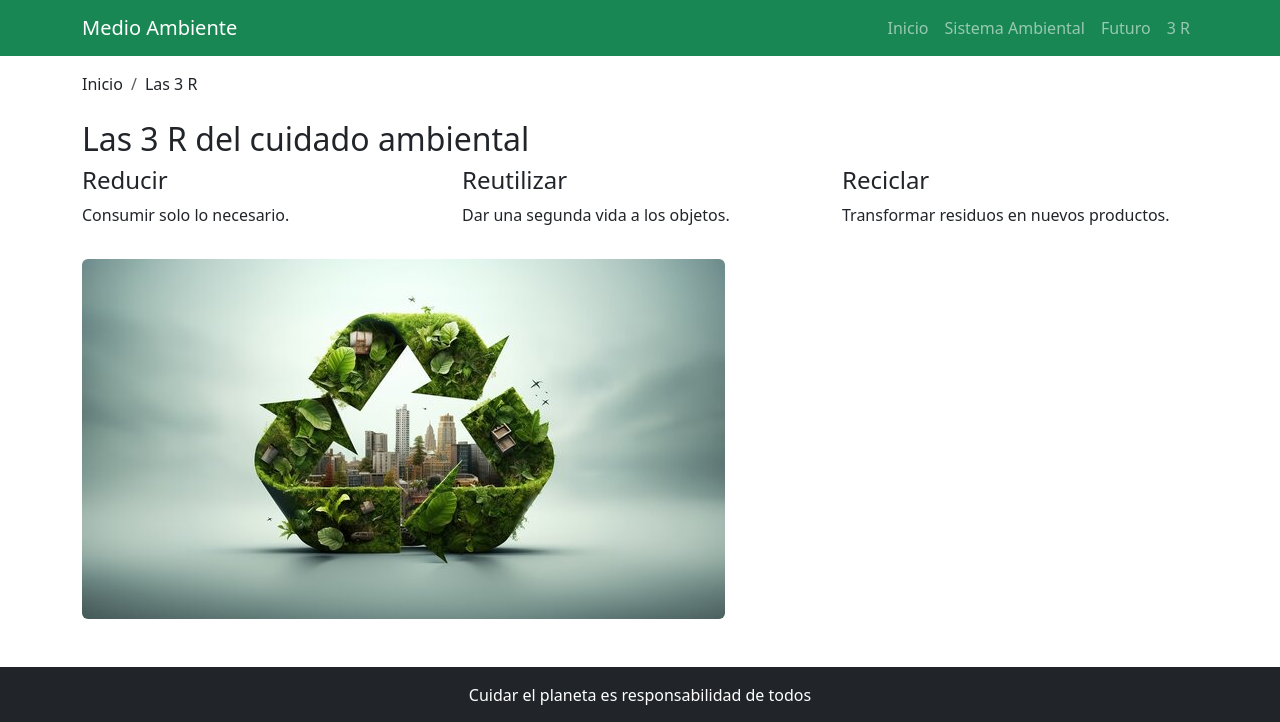
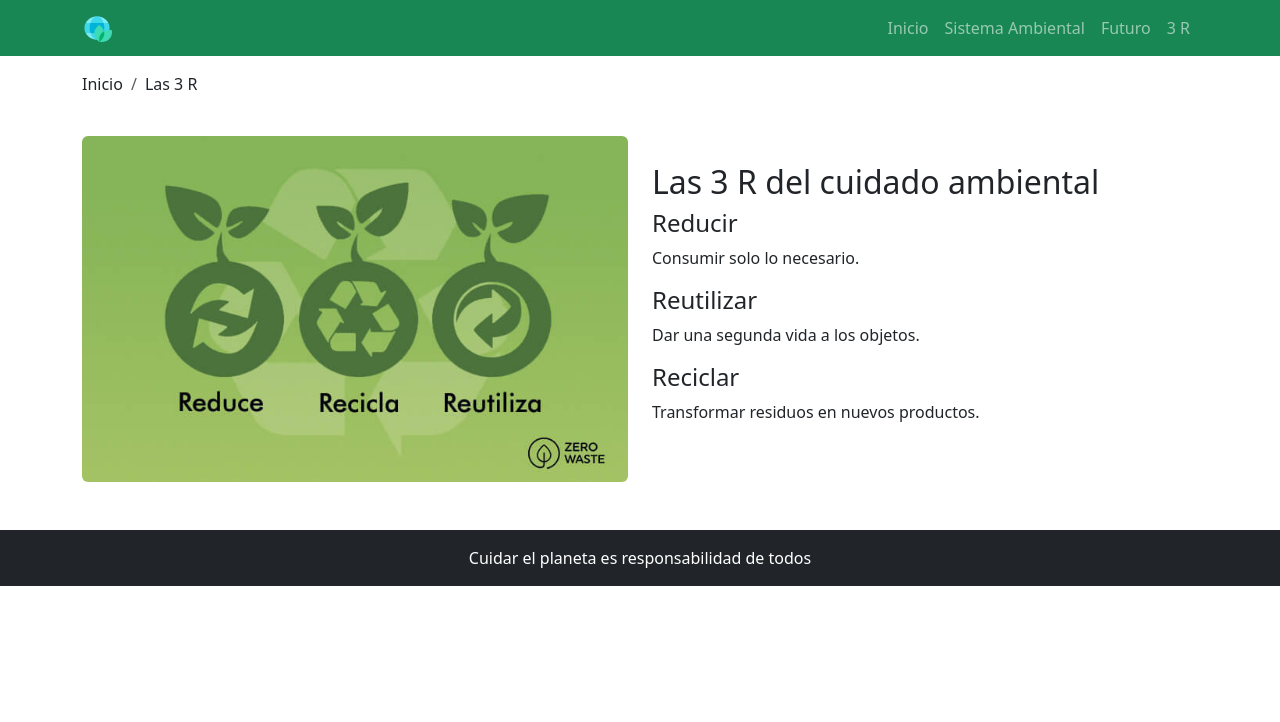
Before and after one commit to MonseCastanon/Web-Medio-Ambiente, a Flask app: page /tres-r in a window 1280 px wide. Shown: the top 722 px of the page. Run offline with Flask 3, Linux system fonts and the light colour scheme.

Commit message:
Se agregó el logotipo de la aplicación y se le dio estilo a las pantallas

```diff
--- a/web_medio_ambiente/templates/base.html
+++ b/web_medio_ambiente/templates/base.html
@@ -12,9 +12,11 @@
   </head>
   <body>
     <!-- NAVBAR -->
-    <nav class="navbar navbar-expand-lg navbar-dark bg-success">
+    <nav class="navbar justify-content-center navbar-expand-lg navbar-dark bg-success">
       <div class="container">
-        <a class="navbar-brand" href="/"> Medio Ambiente</a>
+        <a class="navbar-brand" href="/">
+      <img src="/static/images/logo.png" alt="Logo" width="30" height="28" class="d-inline-block align-text-top">
+        </a>
         <button
           class="navbar-toggler"
           type="button"
--- a/web_medio_ambiente/templates/tres_r.html
+++ b/web_medio_ambiente/templates/tres_r.html
@@ -1,21 +1,23 @@
 {% extends "base.html" %} {% block content %}
+<div class="row align-items-center">
+  <div class="col-md-6">
+    <img
+      src="{{ url_for('static', filename='images/reciclaje.jpg') }}"
+      class="img-fluid rounded mt-3"
+    />
+  </div>
+  <div class="col-md-6">
     <h2>Las 3 R del cuidado ambiental</h2>
-<div class="row">
-  <div class="col-md-4">
+    <div class="col-md-12">
       <h4>Reducir</h4>
       <p>Consumir solo lo necesario.</p>
-  </div>
-  <div class="col-md-4">
+
       <h4>Reutilizar</h4>
       <p>Dar una segunda vida a los objetos.</p>
-  </div>
-  <div class="col-md-4">
+
       <h4>Reciclar</h4>
       <p>Transformar residuos en nuevos productos.</p>
     </div>
   </div>
-<img
-  src="{{ url_for('static', filename='images/reciclaje.jpg') }}"
-  class="img-fluid rounded mt-3"
-/>
+</div>
 {% endblock %}
```
Also changed, not shown: web_medio_ambiente/templates/futuro.html (+11 -4 lines), web_medio_ambiente/templates/sistema.html (+10 -4 lines), web_medio_ambiente/static/images/logo.png (added), web_medio_ambiente/static/images/reciclaje.jpg. Lines whose indentation alone changed are shown as unchanged.
